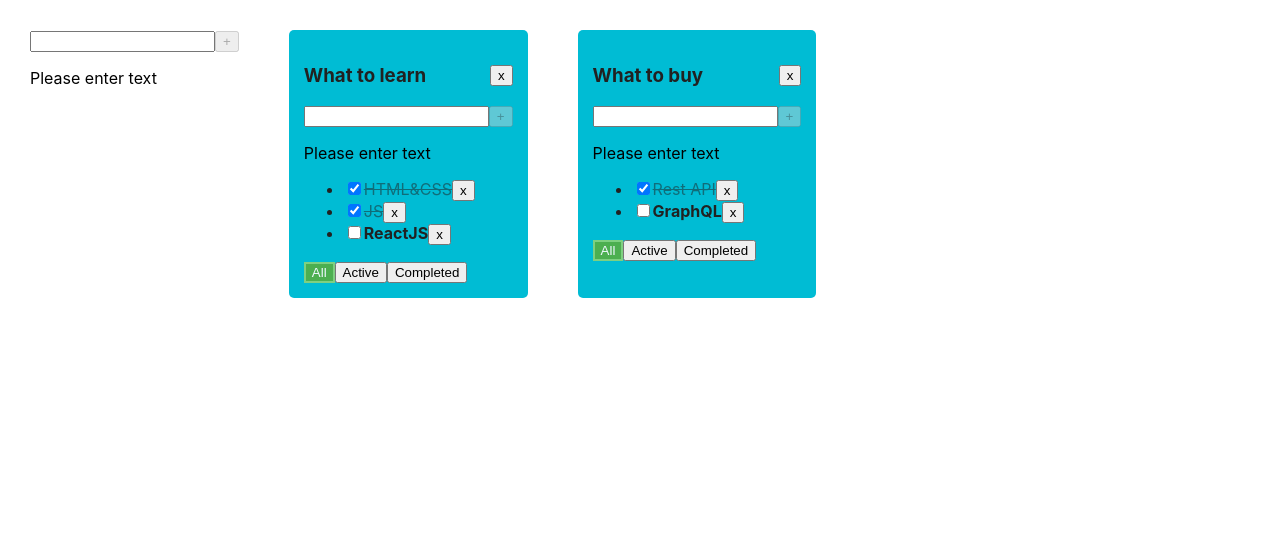
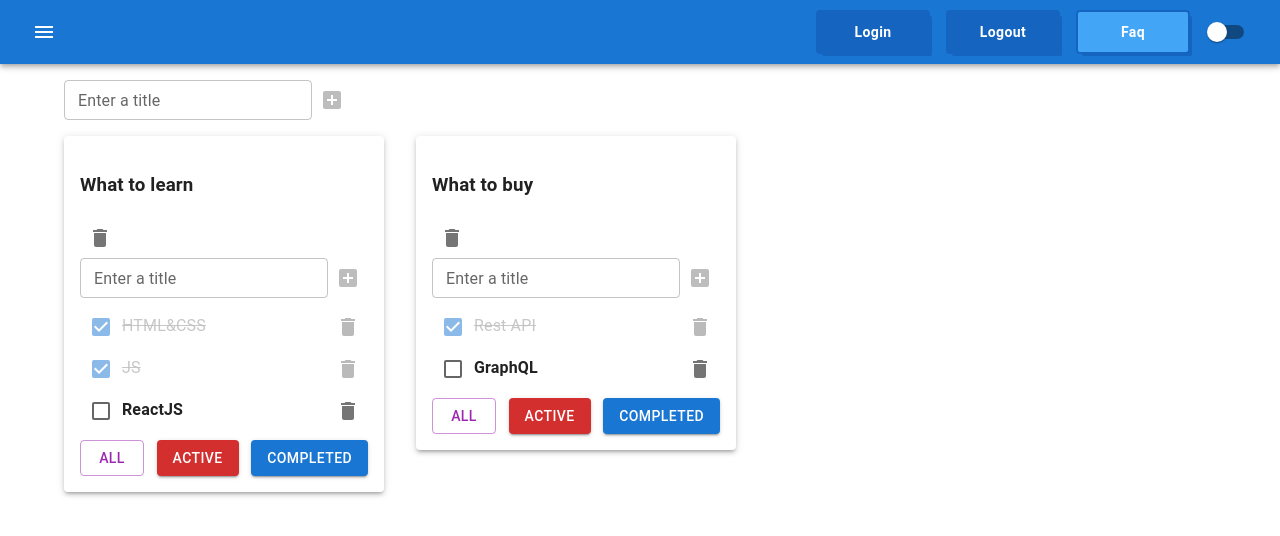
Before and after one commit to sfgardev/todolist, a React (Create React App) app: page / in a window 1280 px wide. Shown: the top 536 px of the page. Built offline with nearby package versions, Linux system fonts and the light colour scheme.

Commit message:
sprint 2 week 3 mui

```diff
--- a/package.json
+++ b/package.json
@@ -3,6 +3,10 @@
   "version": "0.1.0",
   "private": true,
   "dependencies": {
+    "@emotion/react": "^11.11.4",
+    "@emotion/styled": "^11.11.5",
+    "@mui/icons-material": "^5.15.15",
+    "@mui/material": "^5.15.15",
     "@testing-library/jest-dom": "^5.16.5",
     "@testing-library/react": "^13.4.0",
     "@testing-library/user-event": "^13.5.0",
--- a/src/App.css
+++ b/src/App.css
@@ -1,4 +1,4 @@
-.App {
+/* .App {
   padding: 30px;
   display: flex;
 }
@@ -18,7 +18,7 @@
   display: flex;
   justify-content: space-between;
   align-items: center;
-}
+} */
 
 .task-done {
   opacity: 0.5;
@@ -29,7 +29,7 @@
   font-weight: bold;
 }
 
-.active-filter {
+/* .active-filter {
   background-color: #4CAF50;
   color: aliceblue;
   border: 2px solid #7ed081;
@@ -37,4 +37,4 @@
 
 .input-error {
   border: 2px solid #9f685a;
-}
+} */
--- a/src/App.tsx
+++ b/src/App.tsx
@@ -3,6 +3,24 @@ import { v1 } from "uuid";
 import "./App.css";
 import { Task, TodoList } from "./components/TodoList";
 import { AddItemForm } from "./components/AddItemForm";
+import {
+  AppBar,
+  Button,
+  Container,
+  Grid,
+  IconButton,
+  Paper,
+  ScopedCssBaseline,
+  Toolbar,
+} from "@mui/material";
+import MenuIcon from "@mui/icons-material/Menu";
+import { MenuButton } from "./components/MenuButton";
+
+import { createTheme, ThemeProvider } from "@mui/material/styles";
+import Switch from "@mui/material/Switch";
+import CssBaseline from "@mui/material/CssBaseline";
+
+type ThemeMode = "dark" | "light";
 
 export type Filter = "all" | "active" | "completed";
 export type TodolistType = {
@@ -15,6 +33,22 @@ type TasksState = {
 };
 
 function App() {
+  const [themeMode, setThemeMode] = useState<ThemeMode>("light");
+
+  const theme = createTheme({
+    palette: {
+      mode: themeMode === "light" ? "light" : "dark",
+      // primary: {
+      //   main: "#a4089c",
+      //   light: '#ccc'
+      // },
+    },
+  });
+
+  const handleThemeMode = () => {
+    setThemeMode(themeMode === "light" ? "dark" : "light");
+  };
+
   const todolistId1 = v1();
   const todolistId2 = v1();
 
@@ -129,16 +163,40 @@ function App() {
   };
 
   return (
-    <div className="App">
+    <ThemeProvider theme={theme}>
+      <CssBaseline />
+      <AppBar position="static" sx={{ mb: 2 }}>
+        <Toolbar sx={{ display: "flex", justifyContent: "space-between" }}>
+          <IconButton color="inherit">
+            <MenuIcon />
+          </IconButton>
+          <div>
+            <MenuButton background={theme.palette.primary.dark}>
+              Login
+            </MenuButton>
+            <MenuButton background={theme.palette.primary.dark}>
+              Logout
+            </MenuButton>
+            <MenuButton >Faq</MenuButton>
+            <Switch onChange={handleThemeMode} color="default" />
+          </div>
+        </Toolbar>
+      </AppBar>
+
+      <Container fixed>
+        <Grid container sx={{ mb: 2 }}>
           <AddItemForm addItem={addTodolist} />
+        </Grid>
+        <Grid container spacing={4}>
           {todolists.map((todolist) => {
             const filteredTasks = getFilteredTasks(
               tasks[todolist.id],
               todolist.filter
             );
             return (
+              <Grid key={todolist.id} item>
+                <Paper elevation={3} sx={{ p: 2 }}>
                   <TodoList
-            key={todolist.id}
                     todolistId={todolist.id}
                     title={todolist.title}
                     filter={todolist.filter}
@@ -151,9 +209,13 @@ function App() {
                     editTask={editTask}
                     editTodolist={editTodolist}
                   />
+                </Paper>
+              </Grid>
             );
           })}
-    </div>
+        </Grid>
+      </Container>
+    </ThemeProvider>
   );
 }
 
--- a/src/components/AddItemForm.tsx
+++ b/src/components/AddItemForm.tsx
@@ -1,5 +1,9 @@
+// import { Button } from "@mui/material";
+// import { Button } from "./Button";
 import { ChangeEvent, KeyboardEvent, useState } from "react";
-import { Button } from "./Button";
+import Button from "@mui/material/Button";
+import { IconButton, TextField } from "@mui/material";
+import AddBoxIcon from "@mui/icons-material/AddBox";
 
 type AddItemFormProps = {
   addItem: (title: string) => void;
@@ -39,20 +43,47 @@ export const AddItemForm = ({ addItem }: AddItemFormProps) => {
 
   return (
     <div>
-      <input
+      <TextField
+
+        label="Enter a title"
+        variant="outlined"
+        error={inputError}
+        // className={inputError ? "input-error" : undefined}
+        value={taskTitle}
+        helperText={inputError ? "Title is required" : ""}
+        size={"small"}
+        onChange={setTaskTitleHandler}
+        onKeyDown={onKeyDownaddNewTaskHandler}
+      />
+      {/* <input
         value={taskTitle}
         className={inputError ? "input-error" : undefined}
         onChange={setTaskTitleHandler}
         onKeyDown={onKeyDownaddNewTaskHandler}
-      />
-      <Button
+      /> */}
+      {/* <Button
+        variant="contained"
+        onClick={addNewTaskHandler}
+        disabled={!isAddTaskPosible}
+      >
+        +
+      </Button> */}
+      <IconButton
+        disabled={!isAddTaskPosible}
+        onClick={addNewTaskHandler}
+        color={"primary"}
+      >
+        <AddBoxIcon />
+      </IconButton>
+
+      {/* <Button
         title="+"
         onClick={addNewTaskHandler}
         isDisabled={!isAddTaskPosible}
-      />
-      {!taskTitle.length && (
+      /> */}
+      {/* {!taskTitle.length && (
         <p style={{ color: inputError ? "red" : "black" }}>Please enter text</p>
-      )}
+      )} */}
       {taskTitle.length > maxTitleLength && <p>Task title is too long</p>}
     </div>
   );
--- a/src/components/EditableSpan.tsx
+++ b/src/components/EditableSpan.tsx
@@ -1,3 +1,4 @@
+import { TextField } from "@mui/material";
 import { ChangeEvent, useState } from "react";
 
 type EditableSpanProps = {
@@ -33,14 +34,23 @@ export const EditableSpan = ({
   };
 
   return isEdit ? (
-    <input
-      type="text"
+    <TextField
+      label="Enter a title"
+      variant="outlined"
       value={text}
       ref={handleInputFocus}
+      size={"small"}
       onChange={handleChange}
       onBlur={handleStopEdit}
     />
   ) : (
+    // <input
+    //   type="text"
+    //   value={text}
+    //   ref={handleInputFocus}
+    //   onChange={handleChange}
+    //   onBlur={handleStopEdit}
+    // />
     <span className={className} onDoubleClick={handleStartEdit}>
       {title}
     </span>
--- /dev/null
+++ b/src/components/MenuButton.ts
@@ -0,0 +1,18 @@
+import Button from "@mui/material/Button";
+import { styled } from "@mui/material/styles";
+
+type MenuButtonProps = { background?: string };
+
+export const MenuButton = styled(Button)<MenuButtonProps>(
+  ({ background, theme }) => ({
+    minWidth: "110px",
+    fontWeight: "bold",
+    boxShadow: `0 0 0 2px ${theme.palette.primary.dark}, 4px 4px 0 0 ${theme.palette.primary.dark}`,
+    borderRadius: "2px",
+    textTransform: "capitalize",
+    margin: "0 10px",
+    padding: "8px 24px",
+    color: theme.palette.primary.contrastText,
+    background: background || theme.palette.primary.light,
+  })
+);
--- a/src/components/TodoList.tsx
+++ b/src/components/TodoList.tsx
@@ -1,8 +1,18 @@
 import { ChangeEvent } from "react";
 import { Filter } from "../App";
 import { AddItemForm } from "./AddItemForm";
-import { Button } from "./Button";
+// import { Button } from "./Button";
 import { EditableSpan } from "./EditableSpan";
+import {
+  Box,
+  Button,
+  Checkbox,
+  IconButton,
+  List,
+  ListItem,
+} from "@mui/material";
+import DeleteIcon from "@mui/icons-material/Delete";
+import { filterButtonContainerSx, getListItemSx } from "./Todolist.styles";
 
 type TodoListProps = {
   todolistId: string;
@@ -49,7 +59,7 @@ export const TodoList = ({
     tasksList = <span>Empty list</span>;
   } else {
     tasksList = (
-      <ul>
+      <List>
         {tasks.map((task) => {
           const removeTaskHandler = () => removeTask(todolistId, task.id);
           const changeStatusHandler = (e: ChangeEvent<HTMLInputElement>) =>
@@ -58,23 +68,32 @@ export const TodoList = ({
           //   editTask(todolistId, task.id, title);
 
           return (
-            <li key={task.id}>
-              <input
+            <ListItem key={task.id} sx={getListItemSx(task.isDone)}>
+              <div>
+                <Checkbox
+                  checked={task.isDone}
+                  onChange={changeStatusHandler}
+                />
+                {/* <input
                 type="checkbox"
                 checked={task.isDone}
                 onChange={changeStatusHandler}
-              />
+              /> */}
 
-              <EditableSpan
-                title={task.title}
-                className={task.isDone ? "task-done" : "task"}
-                onChange={(title) => editTaskHandler(task.id, title)}
-              />
-              <Button onClick={removeTaskHandler} title="x" />
-            </li>
+                <EditableSpan
+                  title={task.title}
+                  className={task.isDone ? "task-done" : "task"}
+                  onChange={(title) => editTaskHandler(task.id, title)}
+                />
+              </div>
+              <IconButton aria-label="delete" onClick={removeTaskHandler}>
+                <DeleteIcon />
+              </IconButton>
+              {/* <Button onClick={removeTaskHandler} title="x" /> */}
+            </ListItem>
           );
         })}
-      </ul>
+      </List>
     );
   }
 
@@ -101,12 +120,36 @@ export const TodoList = ({
           <EditableSpan title={title} onChange={editTodolistHandler} />
         </h3>
         {/* <TodoListHeader title={title} /> */}
-        <Button onClick={removeTodolistHandler} title="x" />
+        <IconButton aria-label="delete" onClick={removeTodolistHandler}>
+          <DeleteIcon />
+        </IconButton>
+        {/* <Button onClick={removeTodolistHandler} title="x" /> */}
       </div>
       <AddItemForm addItem={addTaskHandler} />
       {tasksList}
-      <div>
+      <Box sx={filterButtonContainerSx}>
         <Button
+          variant={filter === "all" ? "outlined" : "contained"}
+          color="secondary"
+          onClick={changeFilterHandlerCreator("all")}
+        >
+          All
+        </Button>
+        <Button
+          variant={filter === "active" ? "outlined" : "contained"}
+          color="error"
+          onClick={changeFilterHandlerCreator("active")}
+        >
+          Active
+        </Button>
+        <Button
+          variant={filter === "completed" ? "outlined" : "contained"}
+          color="primary"
+          onClick={changeFilterHandlerCreator("completed")}
+        >
+          Completed
+        </Button>
+        {/* <Button
           className={filter === "all" ? "active-filter" : undefined}
           title="All"
           onClick={changeFilterHandlerCreator("all")}
@@ -120,8 +163,8 @@ export const TodoList = ({
           className={filter === "completed" ? "active-filter" : undefined}
           title="Completed"
           onClick={changeFilterHandlerCreator("completed")}
-        />
-      </div>
+        /> */}
+      </Box>
     </div>
   );
 };
--- /dev/null
+++ b/src/components/Todolist.styles.ts
@@ -0,0 +1,10 @@
+import { SxProps } from "@mui/material";
+
+export const filterButtonContainerSx: SxProps = {
+  display: "flex",
+  justifyContent: "space-between",
+};
+
+export const getListItemSx = (isDone: boolean): SxProps => {
+  return { p: 0, justifyContent: "space-between", opacity: isDone ? 0.5 : 1 };
+};
```
Also changed, not shown: 1 other file (tests, documents, lock files or other folders). Lines whose indentation alone changed are shown as unchanged.
